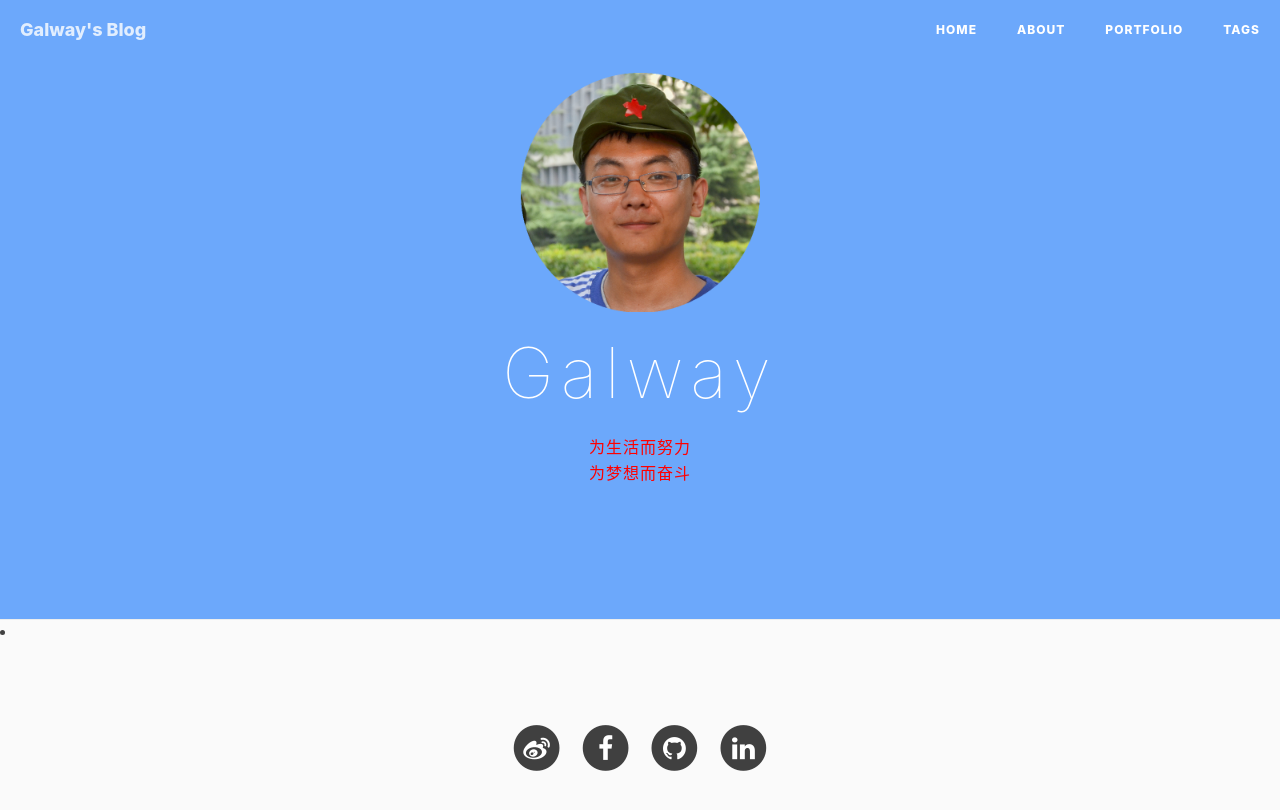
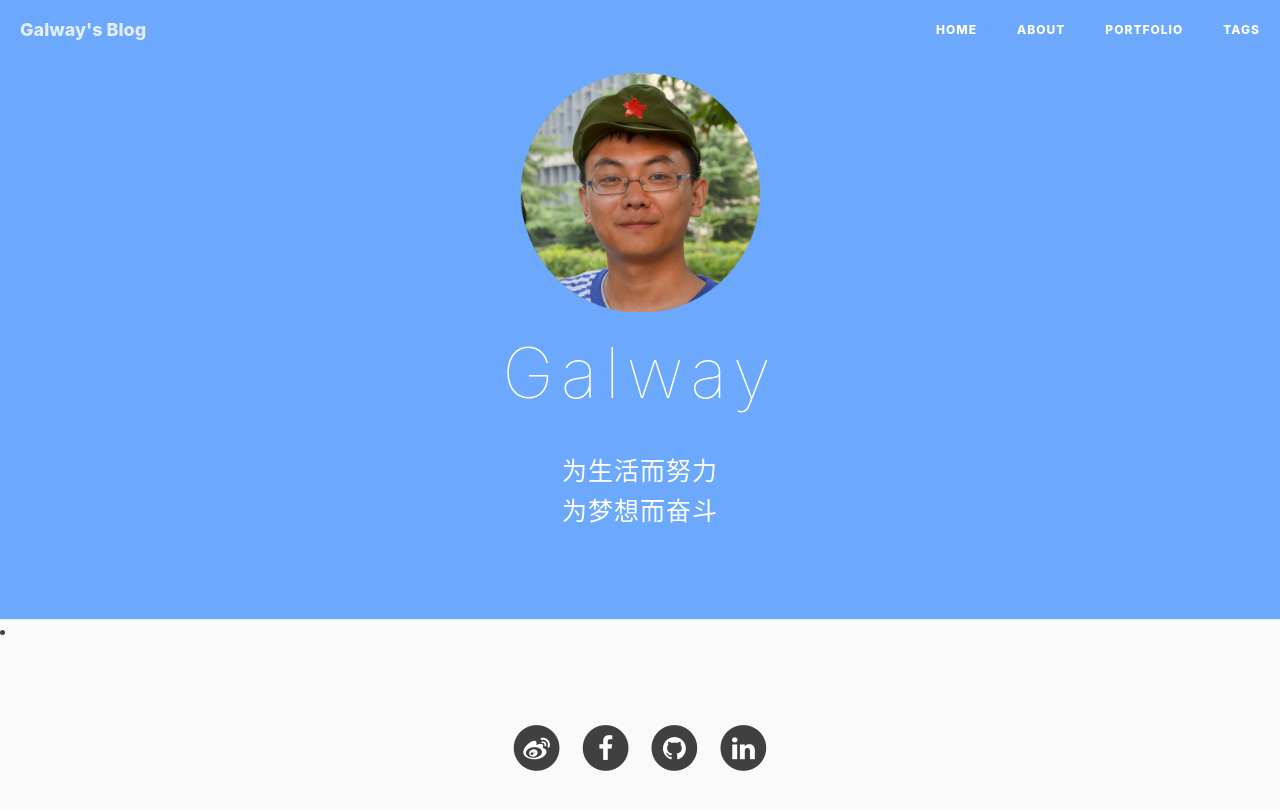
Before and after one commit to gaoweibupt/gaoweibupt.github.io, a Jekyll site: the page built from portfolio/index.html, in a window 1280 px wide. Shown: the top 810 px of the page. Built offline with Jekyll 4.4.1, drawn with Linux system fonts in a browser that asks for light colours; nearby versions of some CDN libraries; comment, search, counter and statistics services are not loaded.

Commit message:
[修改字体颜色]

```diff
--- a/portfolio/index.html
+++ b/portfolio/index.html
@@ -20,7 +20,7 @@ layout: default
 			<header>
 				<img width="240" height="240" src="images/gaowei.png" style="width:240px;">
 				<h1>Galway</h1>
-				<p style="color:red;font-size:16px;">为生活而努力<br>
+				<p style="font-size:25px;">为生活而努力<br>
 				为梦想而奋斗</p>
 			</header>
 			<!--
```
